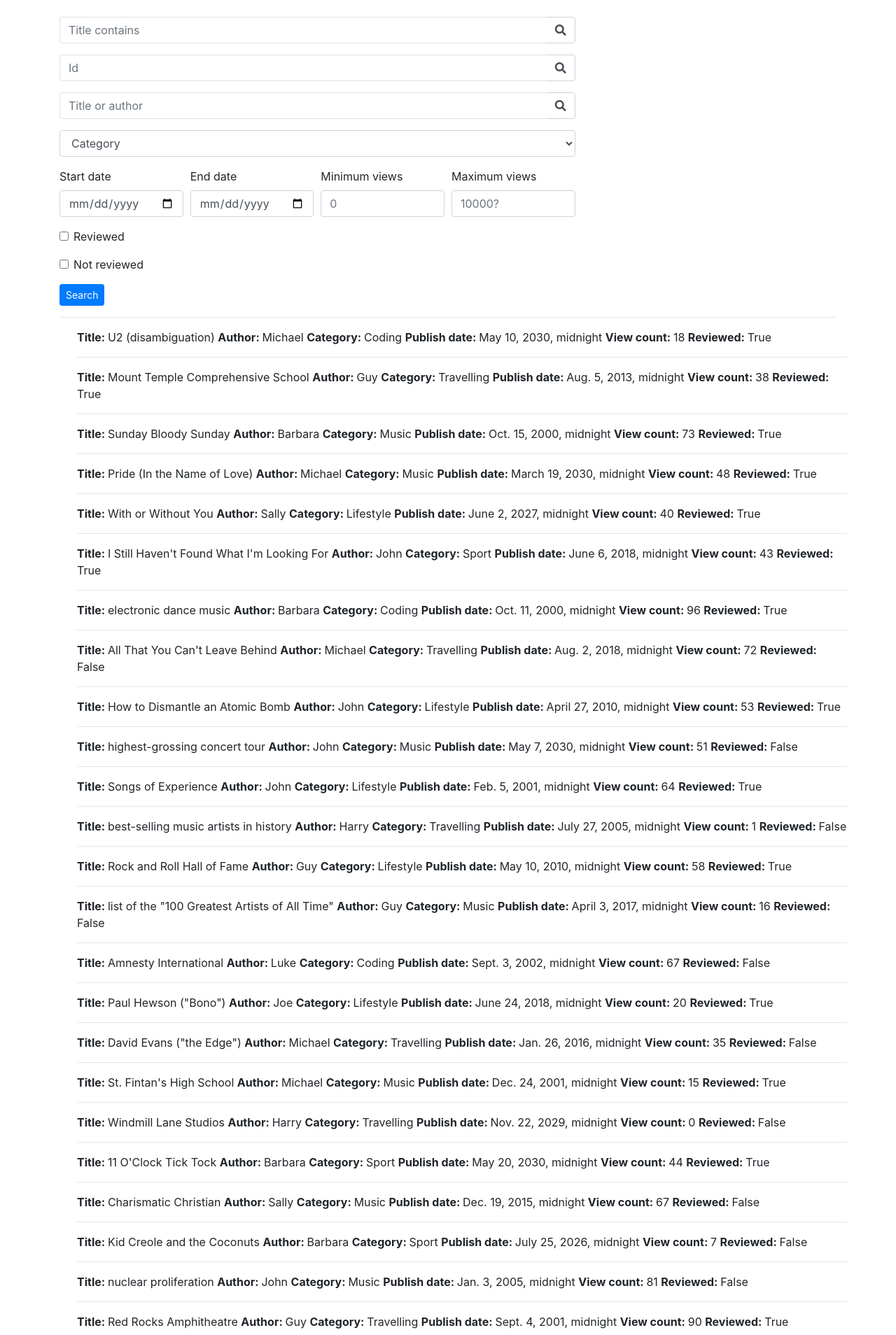
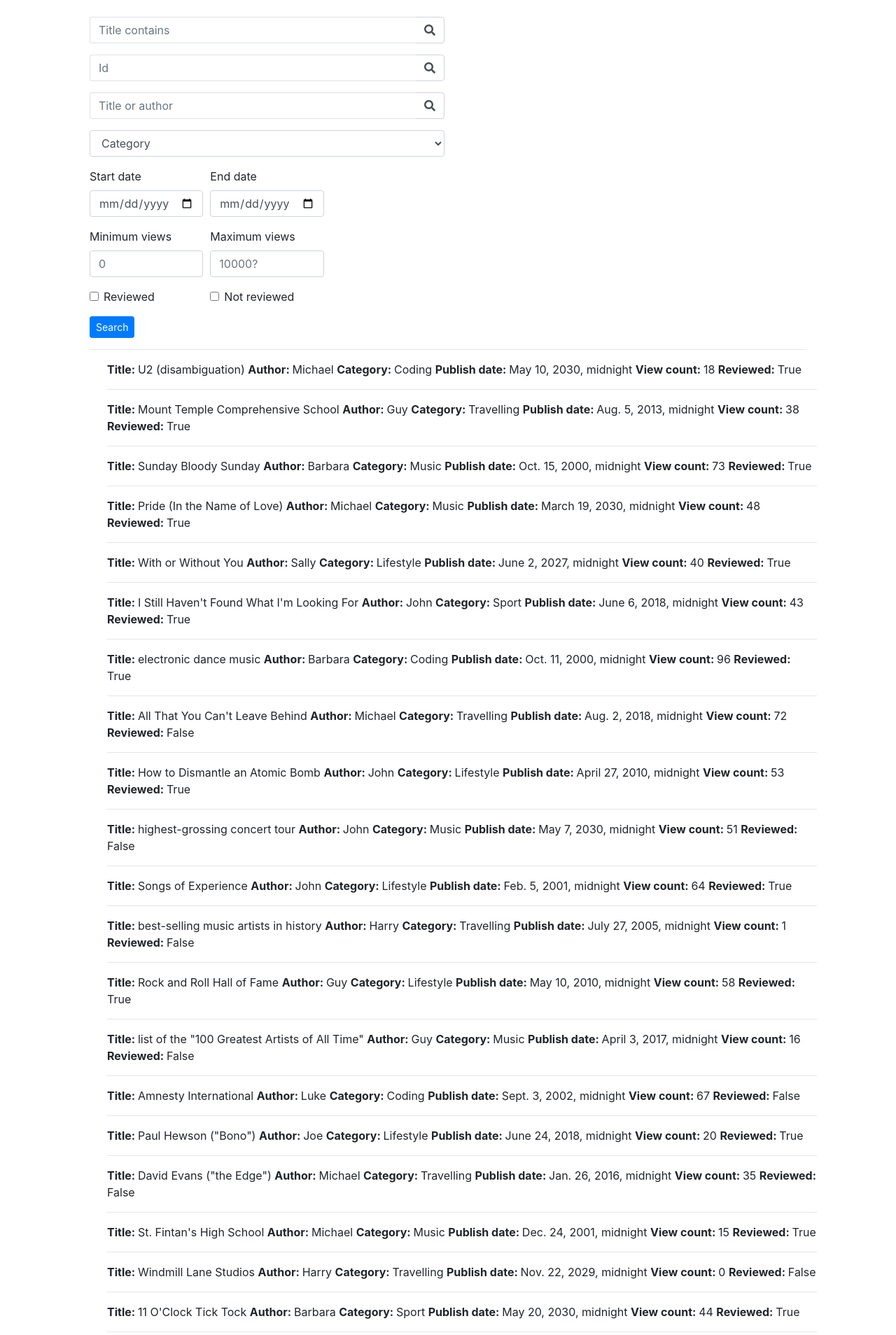
Before and after one commit to paulr909/django-filter, a Django app: page / in a window 1280 px wide. Shown: the part 56-1964 px from the top of the page at 70% size. Run offline with Django 3.2, Linux system fonts and the light colour scheme; data comes from the database, SQL or seed files in the repository; some libraries are stand-ins or nearby versions.

Commit message:
edit layouts

```diff
--- a/core/templates/form.html
+++ b/core/templates/form.html
@@ -3,15 +3,20 @@
 <html lang="en">
 <head>
     <meta charset="utf-8">
-    <meta name="viewport" content="width=device-width, initial-scale=1, shrink-to-fit=no">
+    <meta name="viewport"
+          content="width=device-width, initial-scale=1, shrink-to-fit=no">
     <meta name="description" content="">
     <title>Django Filter Form</title>
     <link rel="icon" href="{% static "img/django.ico" %}">
-    <link rel="stylesheet" href="https://stackpath.bootstrapcdn.com/bootstrap/4.3.1/css/bootstrap.min.css"
-          integrity="sha384-ggOyR0iXCbMQv3Xipma34MD+dH/1fQ784/j6cY/iJTQUOhcWr7x9JvoRxT2MZw1T" crossorigin="anonymous">
+    <link rel="stylesheet"
+          href="https://stackpath.bootstrapcdn.com/bootstrap/4.3.1/css/bootstrap.min.css"
+          integrity="sha384-ggOyR0iXCbMQv3Xipma34MD+dH/1fQ784/j6cY/iJTQUOhcWr7x9JvoRxT2MZw1T"
+          crossorigin="anonymous">
     <link rel="stylesheet" href="{% static "css/style.css" %}">
-    <link rel="stylesheet" href="https://use.fontawesome.com/releases/v5.8.1/css/all.css"
-          integrity="sha384-50oBUHEmvpQ+1lW4y57PTFmhCaXp0ML5d60M1M7uH2+nqUivzIebhndOJK28anvf" crossorigin="anonymous">
+    <link rel="stylesheet"
+          href="https://use.fontawesome.com/releases/v5.8.1/css/all.css"
+          integrity="sha384-50oBUHEmvpQ+1lW4y57PTFmhCaXp0ML5d60M1M7uH2+nqUivzIebhndOJK28anvf"
+          crossorigin="anonymous">
 </head>
 <body>
 <nav class="navbar navbar-expand-md navbar-dark bg-dark fixed-top">
@@ -23,12 +28,13 @@
         </ul>
     </div>
 </nav>
-<main role="main" class="container">
+<main role="main" class="container-fluid" style="padding: 0 10%;">
     <form method="GET" action="">
         <div class="form-row">
-            <div class="form-group col-8">
+            <div class="form-group col-6">
                 <div class="input-group">
-                    <input class="form-control py-2 border-right-0 border" type="search" name="title_contains"
+                    <input class="form-control py-2 border-right-0 border" type="search"
+                           name="title_contains"
                            placeholder="Title contains"/>
                     <span class="input-group-append">
                         <div class="input-group-text bg-transparent">
@@ -39,9 +45,10 @@
             </div>
         </div>
         <div class="form-row">
-            <div class="form-group col-8">
+            <div class="form-group col-6">
                 <div class="input-group">
-                    <input class="form-control py-2 border-right-0 border" type="search" name="id_exact"
+                    <input class="form-control py-2 border-right-0 border" type="search"
+                           name="id_exact"
                            placeholder="Id"/>
                     <span class="input-group-append">
                         <div class="input-group-text bg-transparent">
@@ -52,9 +59,10 @@
             </div>
         </div>
         <div class="form-row">
-            <div class="form-group col-8">
+            <div class="form-group col-6">
                 <div class="input-group">
-                    <input class="form-control py-2 border-right-0 border" type="search" name="title_or_author"
+                    <input class="form-control py-2 border-right-0 border" type="search"
+                           name="title_or_author"
                            placeholder="Title or author"/>
                     <span class="input-group-append">
                         <div class="input-group-text bg-transparent">
@@ -65,7 +73,7 @@
             </div>
         </div>
         <div class="form-row">
-            <div class="form-group col-md-8">
+            <div class="form-group col-md-6">
                 <select id="category" class="form-control" name="category">
                     <option selected>Category</option>
                     {% for category in categories %}
@@ -77,36 +85,46 @@
         <div class="form-row">
             <div class="form-group col-md-2 col-lg-2">
                 <label for="publishDateMin">Start date</label>
-                <input type="date" class="form-control" id="publishDateMin" name="date_min">
+                <input type="date" class="form-control" id="publishDateMin"
+                       name="date_min">
             </div>
             <div class="form-group col-md-2 col-lg-2">
                 <label for="publishDateMax">End date</label>
-                <input type="date" class="form-control" id="publishDateMax" name="date_max">
+                <input type="date" class="form-control" id="publishDateMax"
+                       name="date_max">
             </div>
+        </div>
+        <div class="form-row">
             <div class="form-group col-md-2 col-lg-2">
                 <label for="viewCountMin">Minimum views</label>
-                <input type="number" min=0 class="form-control" id="viewCountMin" placeholder="0" name="view_count_min">
+                <input type="number" min=0 class="form-control" id="viewCountMin"
+                       placeholder="0" name="view_count_min">
             </div>
             <div class="form-group col-md-2 col-lg-2">
                 <label for="viewCountMax">Maximum views</label>
-                <input type="number" min=0 class="form-control" id="viewCountMax" placeholder="10000?"
+                <input type="number" min=0 class="form-control" id="viewCountMax"
+                       placeholder="10000?"
                        name="view_count_max">
             </div>
         </div>
-        <div class="form-group">
+        <div class="form-row">
+            <div class="form-group col-md-2 col-lg-2"">
                 <div class="form-check">
-                <input class="form-check-input" type="checkbox" id="reviewed" name="reviewed">
+                    <input class="form-check-input" type="checkbox" id="reviewed"
+                           name="reviewed">
                     <label class="form-check-label" for="reviewed">
                         Reviewed
                     </label>
                 </div>
             </div>
-        <div class="form-group">
+            <div class="form-group col-md-2 col-lg-2"">
                 <div class="form-check">
-                <input class="form-check-input" type="checkbox" id="notReviewed" name="notReviewed">
+                    <input class="form-check-input" type="checkbox" id="notReviewed"
+                           name="notReviewed">
                     <label class="form-check-label" for="notReviewed">
                         Not reviewed
                     </label>
+                </div>
             </div>
         </div>
         <button type="submit" class="btn btn-sm btn-primary">Search</button>
--- a/react/src/components/Form.js
+++ b/react/src/components/Form.js
@@ -152,13 +152,13 @@ const FilterForm = props => {
           {getFieldDecorator("reviewed")(
             <Radio.Group>
               <Radio value="reviewed">Reviewed</Radio>
-              <Radio value="notReviewed">Not Reviewed</Radio>
+              <Radio value="notReviewed">Not reviewed</Radio>
             </Radio.Group>
           )}
         </Form.Item>
         <Form.Item wrapperCol={{ span: 6, offset: 2 }}>
           <Button type="primary" htmlType="submit">
-            Submit
+            Search
           </Button>
         </Form.Item>
       </Form>
```
Lines whose indentation alone changed are shown as unchanged.
